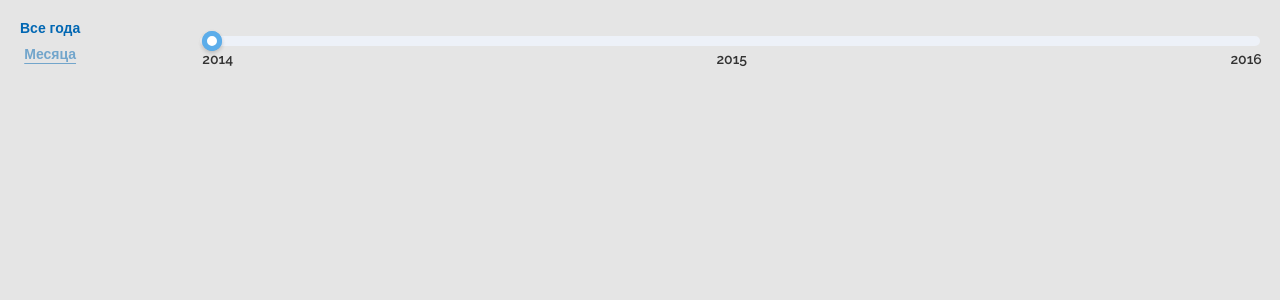
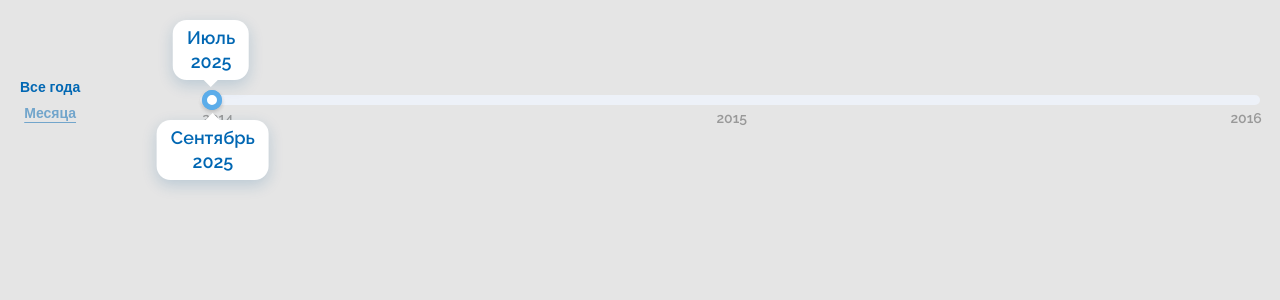
Before and after one commit to KQraze/nst-task, an Angular app: page / in a window 1280 px wide. Shown: the top 300 px of the page. Built offline with nearby package versions, Linux system fonts and the light colour scheme; a web font is replaced by a local one.

Commit message:
Enhance date range slider with tooltips and improve element positioning

```diff
--- a/src/app/date-range/date-range-slider/date-range-slider.css
+++ b/src/app/date-range/date-range-slider/date-range-slider.css
@@ -18,6 +18,7 @@
 }
 
 .date-range-slider__thumb {
+  z-index: 5;
   position: absolute;
   top: 50%;
   transform: translateY(-50%);
@@ -31,6 +32,7 @@
 }
 
 .date-range-slider__marks {
+  z-index: 3;
   position: absolute;
   width: 100%;
   display: flex;
@@ -44,3 +46,49 @@
 .date-range-slider__label--year {
   color: #333333;
 }
+
+.date-range-slider__tooltip {
+  z-index: 4;
+  display: flex;
+  flex-direction: column;
+  position: absolute;
+  transform: translateX(-45%);
+  padding: 6px 14px;
+  background: #ffffff;
+  color: #0167B3;
+  font-weight: 600;
+  font-size: 18px;
+  line-height: 133%;
+  text-align: center;
+  border-radius: 14px;
+  white-space: nowrap;
+  box-shadow: 0 5px 15px 0 rgba(14, 88, 143, 0.2);
+}
+
+.date-range-slider__tooltip--left {
+  bottom: 25px;
+}
+
+.date-range-slider__tooltip--left::after, .date-range-slider__tooltip--right::after {
+  content: "";
+  position: absolute;
+  width: 10px;
+  height: 10px;
+  background: #ffffff;
+  rotate: 45deg;
+  left: 50%;
+}
+
+.date-range-slider__tooltip--right::after {
+  top: 0;
+  translate: -50% -50%;
+}
+
+.date-range-slider__tooltip--left::after {
+  bottom: 0;
+  translate: -50% 50%;
+}
+
+.date-range-slider__tooltip--right {
+  top: 25px;
+}
--- a/src/app/date-range/date-range-slider/date-range-slider.html
+++ b/src/app/date-range/date-range-slider/date-range-slider.html
@@ -4,17 +4,27 @@
     #firstThumb
     (mousedown)="onMouseDown($event, 'firstThumb')"
     class="date-range-slider__thumb date-range-slider__thumb--first"
-  ></div>
+  >
+    <div class="date-range-slider__tooltip date-range-slider__tooltip--left">
+      <span>Июль</span>
+      <span>2025</span>
+    </div>
+  </div>
   <div
     #secondThumb
     (mousedown)="onMouseDown($event, 'secondThumb')"
     class="date-range-slider__thumb date-range-slider__thumb--second"
-  ></div>
+  >
+    <div class="date-range-slider__tooltip date-range-slider__tooltip--right">
+      <span>Сентябрь</span>
+      <span>2025</span>
+    </div>
+  </div>
   <div class="date-range-slider__marks">
     @for (mark of marks(); track mark) {
-      <div class="date-range-slider__tick">
+      <div #sliderMark class="date-range-slider__tick">
         @if (!mark.month) {
-          <span class="date-range-slider__label date-range-slider__label--year">
+          <span class="date-range-slider__label" [ngClass]="{ 'date-range-slider__label--year': dateRangeMode() === 'months' }">
             {{ mark.year }}
           </span>
         } @else if (dateRangeMode() === 'months') {
--- a/src/app/date-range/date-range-slider/date-range-slider.ts
+++ b/src/app/date-range/date-range-slider/date-range-slider.ts
@@ -1,17 +1,18 @@
 import {
+  afterNextRender,
   ChangeDetectionStrategy,
   Component,
   computed,
-  effect,
   ElementRef,
   input,
   model,
   OnDestroy,
   OnInit,
   signal,
-  viewChild
+  viewChild, viewChildren
 } from '@angular/core';
 import { DateRangeMode } from '../date-range-switch/date-range-switch';
+import {NgClass} from '@angular/common';
 
 type MovementCallback = (elements: {
   firstThumb: HTMLDivElement,
@@ -26,7 +27,9 @@ type MovementCallback = (elements: {
 
 @Component({
   selector: 'date-range-slider',
-  imports: [],
+  imports: [
+    NgClass
+  ],
   templateUrl: './date-range-slider.html',
   styleUrl: './date-range-slider.css',
   changeDetection: ChangeDetectionStrategy.OnPush
@@ -39,10 +42,11 @@ export class DateRangeSlider implements OnInit, OnDestroy {
   firstValue = model<Date>()
   secondValue = model<Date>()
 
-  sliderTrack = viewChild<ElementRef<HTMLDivElement>>('sliderTrack');
   firstThumb = viewChild<ElementRef<HTMLDivElement>>('firstThumb');
   secondThumb = viewChild<ElementRef<HTMLDivElement>>('secondThumb');
+  sliderTrack = viewChild<ElementRef<HTMLDivElement>>('sliderTrack');
   sliderRail = viewChild<ElementRef<HTMLDivElement>>('sliderRail');
+  sliderMarks = viewChildren<ElementRef<HTMLDivElement>>('sliderMark');
 
   activeThumb = signal<'firstThumb' | 'secondThumb' | null>(null);
 
@@ -60,7 +64,7 @@ export class DateRangeSlider implements OnInit, OnDestroy {
   })
 
   constructor() {
-    effect(() => {
+    afterNextRender(() => {
       this.calcTrackPosition()
     })
   }
@@ -68,7 +72,7 @@ export class DateRangeSlider implements OnInit, OnDestroy {
   onMouseMove = ({ clientX }: MouseEvent) => {
     if (!this.activeThumb()) return;
 
-    this.moveThumb(this.activeThumb()!, clientX);
+    this.moveThumb(clientX);
     this.calcTrackPosition()
   }
 
@@ -80,29 +84,32 @@ export class DateRangeSlider implements OnInit, OnDestroy {
     this.activeThumb.set(thumb)
   }
 
-  private moveThumb = (thumb: 'firstThumb' | 'secondThumb', clientX: number) => {
-    this.getElements(({ firstThumb, firstThumbRect, secondThumb, secondThumbRect, sliderRailRect }) => {
-      switch (thumb) {
-        case 'firstThumb':
-          // if (clientX - firstThumb.offsetWidth / 2 > secondThumbRect.left || sliderRailRect.left >= clientX - firstThumb.offsetWidth / 2) return;
-          if (clientX - firstThumb.offsetWidth / 2 > secondThumbRect.left) return;
+  private moveThumb = (clientX: number) => {
+    this.getElements(({ firstThumb, secondThumb, sliderRailRect }) => {
+      this.sliderMarks().forEach((mark, i, marks) => {
 
-          firstThumb.style.left = `${this.getPercentagePosition(clientX - firstThumb.offsetWidth / 2 - sliderRailRect.left)}%`;
-          break;
-        case 'secondThumb':
-          // if (clientX + firstThumb.offsetWidth / 2 < firstThumbRect.right || sliderRailRect.right <= clientX + secondThumb.offsetWidth / 2) return;
-          if (clientX + firstThumb.offsetWidth / 2 < firstThumbRect.right) return;
+        const getSliderMarkCenter = (mark: ElementRef<HTMLDivElement>) => {
+          const rect = mark.nativeElement.getBoundingClientRect();
+          return rect.left + rect.width / 2;
+        }
 
-          secondThumb.style.left = `${this.getPercentagePosition(clientX - secondThumb.offsetWidth / 2 - sliderRailRect.left)}%`;
-          break;
-      }
+        switch (this.activeThumb()) {
+          case 'firstThumb':
+            if (clientX > getSliderMarkCenter(mark)) console.log(i)
+            firstThumb.style.left = `${this.getPercentagePosition(clientX - firstThumb.offsetWidth / 2 - sliderRailRect.left)}%`;
+            break;
+          case 'secondThumb':
+            secondThumb.style.left = `${this.getPercentagePosition(clientX - secondThumb.offsetWidth / 2 - sliderRailRect.left)}%`;
+            break;
+        }
+      })
     })
   }
 
   private calcTrackPosition() {
-    this.getElements(({ firstThumbRect, secondThumbRect, sliderRailRect, sliderTrack }) => {
-      const firstThumbCenter = firstThumbRect.left + firstThumbRect.width / 2;
-      const secondThumbCenter = secondThumbRect.left + secondThumbRect.width / 2;
+    this.getElements(({ firstThumb, secondThumb, sliderRailRect, sliderTrack }) => {
+      const firstThumbCenter = this.getCenterOfElement(firstThumb);
+      const secondThumbCenter = this.getCenterOfElement(secondThumb);
 
       sliderTrack.style.left = `${this.getPercentagePosition(firstThumbCenter - sliderRailRect.left)}%`;
       sliderTrack.style.width = `${this.getPercentagePosition(secondThumbCenter - firstThumbCenter)}%`
@@ -117,6 +124,11 @@ export class DateRangeSlider implements OnInit, OnDestroy {
     })
 
     return value;
+  }
+
+  private getCenterOfElement(element: HTMLDivElement) {
+    const rect = element.getBoundingClientRect();
+    return rect.left + rect.width / 2;
   }
 
   private getElements(callback: MovementCallback) {
--- a/src/app/date-range/date-range-switch/date-range-switch.html
+++ b/src/app/date-range/date-range-switch/date-range-switch.html
@@ -1,5 +1,9 @@
 @for (item of dateRangeModes; track item) {
-  <button class="date-range-switch__item" [ngClass]="{ 'date-range-switch__item--active': value() === item }" (click)="setDateRangeMode(item)">
+  <button
+    class="date-range-switch__item"
+    [ngClass]="{ 'date-range-switch__item--active': value() === item }"
+    (click)="setDateRangeMode(item)"
+  >
     {{ item === 'years' ? 'Все года' : 'Месяца' }}
   </button>
 }
--- a/src/styles.css
+++ b/src/styles.css
@@ -22,6 +22,7 @@ date-range {
   display: flex;
   align-items: center;
   gap: 120px;
+  height: 160px;
   flex: 1;
 }
 
```
